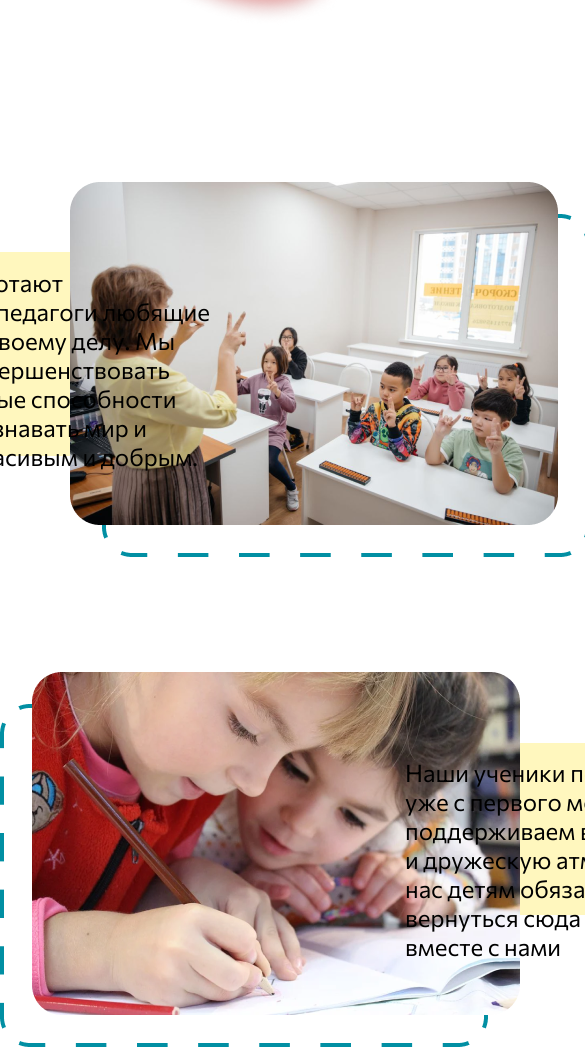
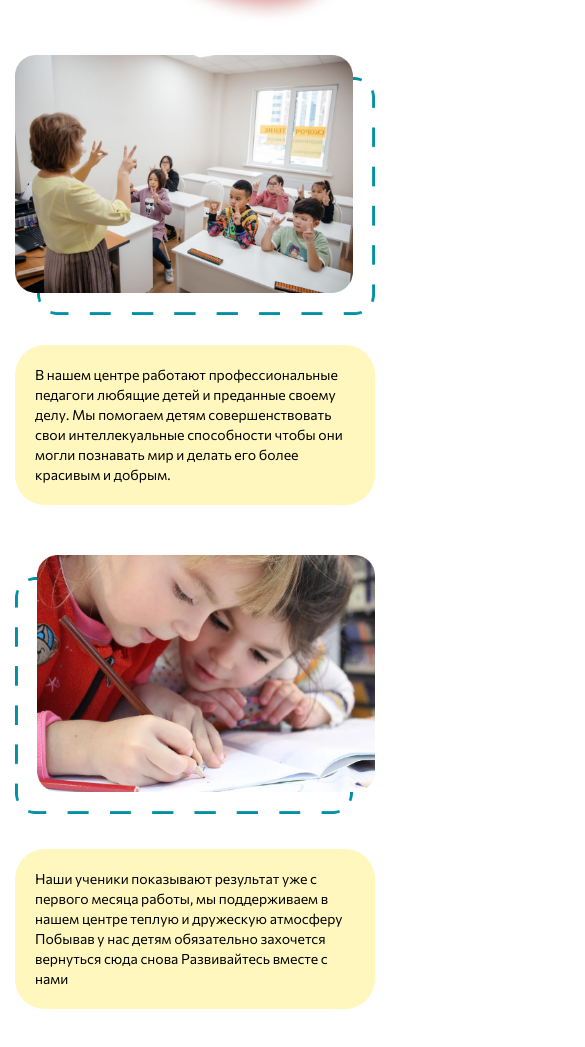
Before and after one commit to Gedeon4ick/school, a website: page src/index.html in a window 390 px wide. Shown: the part 794-1841 px from the top of the page, 585 px wide, since content can reach past the window. After the commit the page ends 1803 px from the top, so only its background shows below. Drawn offline with nearby package versions, Linux system fonts and the light colour scheme; files that its build step writes are made by us from their sources.

Commit message:
adaptiv about final

```diff
--- a/src/sass/block/_about.scss
+++ b/src/sass/block/_about.scss
@@ -4,13 +4,14 @@
     .wrapper {
         padding-top: 127px;
         padding-left: 15px;
-        padding-right: 20px;
-        display: grid;
-        grid-template-columns: repeat(2, minmax(300px, 550px));
+        padding-right: 15px;
+        display: flex;
+        // grid-template-columns: repeat(2, minmax(300px, 550px));
         align-items: center;
         justify-content: end;
-
+        column-gap: 137px;
         .text {
+            padding: 20px;
             width: 440px;
             font-weight: 400;
             font-size: 24px;
@@ -30,13 +31,17 @@
 
     .wrapper2 {
         margin-top: 115px;
-        display: grid;
-        grid-template-columns: repeat(2, minmax(300px, 550px));
+        padding-left: 15px;
+        padding-right: 15px;
+
+        display: flex;
+        // grid-template-columns: repeat(2, minmax(300px, 550px));
         justify-content: start;
         align-items: center;
         column-gap: 105px;
 
         .text2 {
+            padding: 20px;
             width: 440px;
             font-weight: 400;
             font-size: 24px;
--- /dev/null
+++ b/src/sass/media/_about.scss
@@ -0,0 +1,96 @@
+@media (max-width: 1250px) {
+    .about {
+        .wrapper {
+            column-gap: 85px;
+        }
+
+        .wrapper2 {
+            column-gap: 15px;
+        }
+    }
+}
+
+@media (max-width: 1170px) {
+    .about {
+        .wrapper {
+            flex-direction: column-reverse;
+            row-gap: 85px;
+        }
+
+        .wrapper2 {
+            margin-top: 50px;
+            flex-direction: column;
+            row-gap: 35px;
+        }
+    }
+}
+
+@media (max-width: 705px) {
+    .about {
+        .wrapper {
+            flex-direction: column-reverse;
+            row-gap: 85px;
+            justify-content: center;
+            width: 100%;
+
+            .text {
+                width: 100%;
+                background: #FFF7BE;
+                border-radius: 30px;
+                &::after {
+                    display: none;
+                }
+            }
+
+            img {
+                margin: 0 auto;
+                width: 100%;
+            }
+        }
+
+        .wrapper2 {
+            margin-top: 50px;
+            flex-direction: column;
+            row-gap: 35px;
+            justify-content: center;
+            width: 100%;
+
+            .text2 {
+                width: 100%;
+                background: #FFF7BE;
+                border-radius: 30px;
+                &::after {
+                    display: none;
+
+                }
+            }
+
+            img {
+                margin: 0 auto;
+                width: 100%;
+            }
+        }
+    }
+}
+
+@media (max-width: 425px) {
+    .about {
+        .wrapper {
+            padding-top: 0px;
+            row-gap: 30px;
+            .text {
+              font-size: 14px;
+              line-height: 20px;
+            }
+
+
+        }
+
+        .wrapper2 {
+            .text2 {
+               font-size: 14px;
+               line-height: 20px;
+            }
+        }
+    }
+}
--- a/src/sass/media/_media.scss
+++ b/src/sass/media/_media.scss
@@ -1,3 +1,4 @@
 @import 'media/header';
 @import 'media/titul';
 @import 'media/form';
+@import 'media/about';
```
Also changed, not shown: docs/css/style.min.css.
